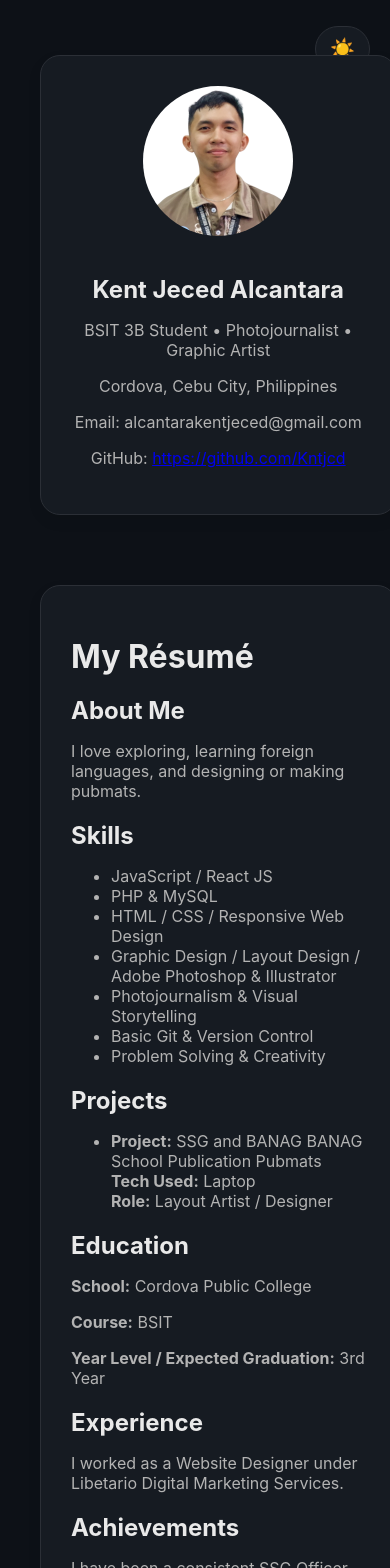
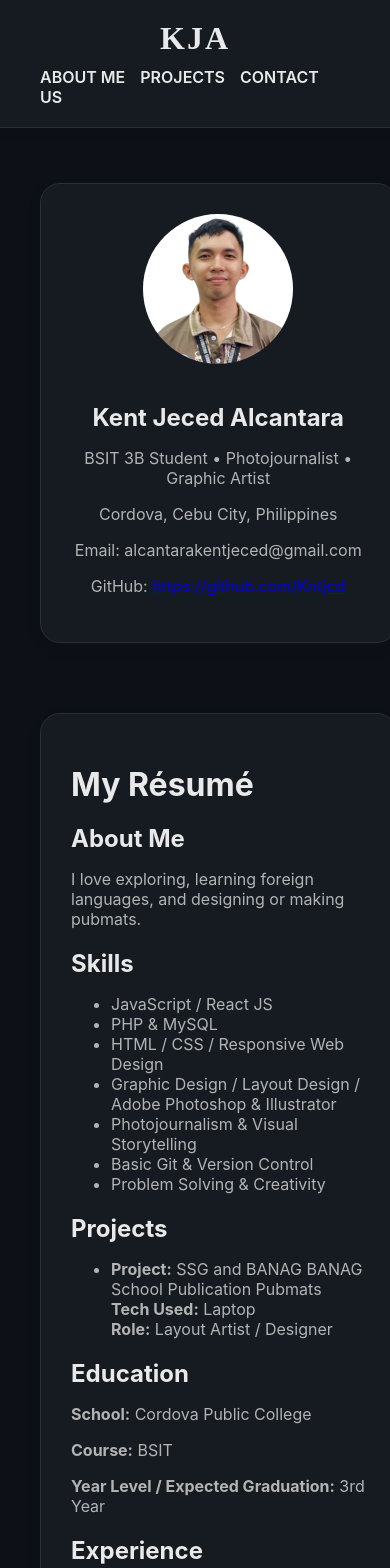
Before and after one commit to Kntjcd/OSFinalProject, a React (Create React App) app: page / in a window 390 px wide. Shown: the top 1568 px of the page. Built offline with nearby package versions, Linux system fonts and the light colour scheme.

Commit message:
updated app.css and app.js

```diff
--- a/src/App.css
+++ b/src/App.css
@@ -27,6 +27,9 @@ body.dark {
   --gantt-bg: #1f6feb;
 }
 
+/* GOOGLE FONT FOR LOGO */
+@import url('https://fonts.googleapis.com/css2?family=Dancing+Script:wght@700&display=swap');
+
 /* GLOBAL STYLES */
 body {
   background: var(--bg);
@@ -35,6 +38,40 @@ body {
   font-family: "Inter", sans-serif;
   margin: 0;
   padding: 0;
+}
+
+/* HEADER */
+.header {
+  display: flex;
+  justify-content: space-between;
+  align-items: center;
+  padding: 20px 40px;
+  background: var(--card);
+  border-bottom: 1px solid var(--border);
+  position: sticky;
+  top: 0;
+  z-index: 1000;
+  box-shadow: 0 4px 12px rgba(0,0,0,0.08);
+}
+
+.logo {
+  font-family: 'Dancing Script', cursive;
+  font-size: 32px;
+  font-weight: 700;
+  color: var(--button-bg);
+  letter-spacing: 2px;
+}
+
+.menu a {
+  text-decoration: none;
+  color: var(--text);
+  margin-left: 25px;
+  font-weight: 600;
+  transition: 0.3s;
+}
+
+.menu a:hover {
+  color: var(--button-bg);
 }
 
 /* PAGE LAYOUT */
@@ -54,8 +91,7 @@ body {
 .profile {
   text-align: center;
   position: sticky;
-  top: 20px;
-  /* Distance from top of viewport */
+  top: 120px;
   align-self: flex-start;
   padding: 30px;
   background: var(--card);
@@ -79,7 +115,6 @@ body {
 .resume {
   flex: 1;
   max-height: 90vh;
-  /* Scrollable if content exceeds this height */
   overflow-y: auto;
   padding: 30px;
   background: var(--card);
@@ -91,17 +126,8 @@ body {
 }
 
 /* HEADINGS */
-h1,
-h2,
-h3 {
-  color: var(--text);
-  margin-bottom: 10px;
-}
-
-p,
-li {
-  color: var(--subtext);
-}
+h1, h2, h3 { color: var(--text); margin-bottom: 10px; }
+p, li { color: var(--subtext); }
 
 /* BUTTONS & FORMS */
 button {
@@ -116,9 +142,7 @@ button {
   transition: 0.3s;
 }
 
-button:hover {
-  opacity: 0.85;
-}
+button:hover { opacity: 0.85; }
 
 input {
   width: 100%;
@@ -132,11 +156,7 @@ input {
 }
 
 /* BUTTON GROUP */
-.button-group {
-  display: flex;
-  gap: 10px;
-  flex-wrap: wrap;
-}
+.button-group { display: flex; gap: 10px; flex-wrap: wrap; }
 
 /* THEME TOGGLE BUTTON */
 .theme-toggle {
@@ -153,9 +173,7 @@ input {
   transition: 0.3s;
 }
 
-.theme-toggle:hover {
-  transform: scale(1.1);
-}
+.theme-toggle:hover { transform: scale(1.1); }
 
 /* MODAL */
 .modal-bg {
@@ -200,8 +218,7 @@ table {
   border: 1px solid var(--border);
 }
 
-th,
-td {
+th, td {
   border: 1px solid var(--border);
   padding: 10px;
   text-align: center;
@@ -213,13 +230,7 @@ th {
 }
 
 /* GANTT CHART */
-.gantt {
-  display: flex;
-  gap: 10px;
-  margin-top: 18px;
-  flex-wrap: wrap;
-}
-
+.gantt { display: flex; gap: 10px; margin-top: 18px; flex-wrap: wrap; }
 .gantt-block {
   background: var(--gantt-bg);
   color: white;
@@ -244,52 +255,25 @@ th {
   transition: 0.3s;
 }
 
-.gallery-item:hover {
-  transform: scale(1.04);
-}
+.gallery-item:hover { transform: scale(1.04); }
 
 /* RESPONSIVE */
 @media (max-width: 900px) {
-  .container {
-    flex-direction: column;
-    align-items: center;
-  }
+  .container { flex-direction: column; align-items: center; }
+  .profile, .resume { width: 90%; max-width: 500px; margin: 15px auto; border-radius: 20px; }
+  .resume { max-height: none; }
+}
 
-  .profile,
-  .resume {
-    width: 90%;
-    max-width: 500px;
-    margin: 15px auto;
-    border-radius: 20px;
-  }
-
-  .resume {
-    max-height: none;
-    /* Let it scroll naturally on small screens */
-  }
+@media (max-width: 768px) {
+  .header { flex-direction: column; gap: 10px; }
+  .menu a { margin-left: 0; margin-right: 15px; }
 }
 
 @media (max-width: 600px) {
-  .button-group {
-    flex-direction: column;
-    gap: 10px;
-  }
-
-  .profile,
-  .resume {
-    width: 95%;
-    max-width: 420px;
-  }
+  .button-group { flex-direction: column; gap: 10px; }
+  .profile, .resume { width: 95%; max-width: 420px; }
 }
 
-
 /* HIDE SCROLLBAR but keep scroll functionality */
-.resume {
-  scrollbar-width: none;
-  /* Firefox */
-}
-
-.resume::-webkit-scrollbar {
-  /* Chrome, Edge, Safari */
-  display: none;
-}
+.resume { scrollbar-width: none; }
+.resume::-webkit-scrollbar { display: none; }
--- a/src/App.js
+++ b/src/App.js
@@ -101,14 +101,22 @@ function App() {
 
   return (
     <div className={`app-wrapper ${theme}`}>
-
       {/* THEME TOGGLE BUTTON */}
       <button className="theme-toggle" onClick={toggleTheme}>
         {theme === "dark" ? "☀️" : "🌙"}
       </button>
 
+      {/* HEADER */}
+      <header className="header">
+        <div className="logo">KJA</div>
+        <nav className="menu">
+          <a href="#about">ABOUT ME</a>
+          <a href="#projects">PROJECTS</a>
+          <a href="#contact">CONTACT US</a>
+        </nav>
+      </header>
+
       <div className="container">
-
         {/* LEFT PANEL */}
         <div className="profile">
           <img src="profile.jpg" alt="Profile" className="pfp" />
@@ -123,9 +131,8 @@ function App() {
 
         {/* RIGHT PANEL */}
         <div className="resume">
-          <h1>My Résumé</h1>
-
           {/* ABOUT ME */}
+          <h1 id="about">My Résumé</h1>
           <h2>About Me</h2>
           <p>I love exploring, learning foreign languages, and designing or making pubmats.</p>
 
@@ -142,7 +149,7 @@ function App() {
           </ul>
 
           {/* PROJECTS */}
-          <h2>Projects</h2>
+          <h2 id="projects">Projects</h2>
           <ul>
             <li>
               <b>Project:</b> SSG and BANAG BANAG School Publication Pubmats<br />
@@ -280,6 +287,11 @@ function App() {
               )
             )}
           </div>
+
+          {/* CONTACT US */}
+          <h2 id="contact">Contact Me</h2>
+          <p>Email: alcantarakentjeced@gmail.com</p>
+          <p>GitHub: <a href="https://github.com/Kntjcd" target="_blank">https://github.com/Kntjcd</a></p>
         </div>
       </div>
     </div>
```
